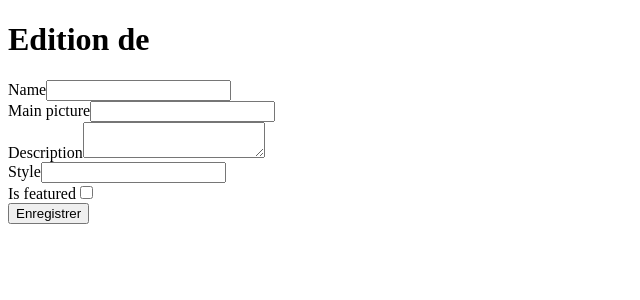
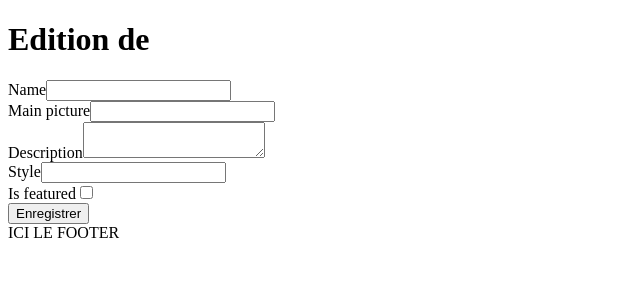
Before and after one commit to ron2cuba/offoron, a Symfony app: template templates/admin/edit/edit-band.html.twig in a window 1280 px wide. Shown: the top 300 px of the page, without its empty margins (0-640 px from the left). Run offline with Twig, Linux system fonts and the light colour scheme; the template is opened without the code that fills it, so the values that code supplies are empty; form fields are guessed from the names that the template uses; some libraries are stand-ins or nearby versions.

Commit message:
organisation

```diff
--- a/templates/base.html.twig
+++ b/templates/base.html.twig
@@ -5,8 +5,7 @@
         <meta name="viewport" content="width=device-width, initial-scale=1">
         <link rel="shortcut icon" href="{{ asset('build/images/inversed_offoron.png') }}" type="image/x-icon">
         <title>{% block title %}Welcome!{% endblock %}</title>
-        {# Run `composer require symfony/webpack-encore-bundle`
-           and uncomment the following Encore helpers to start using Symfony UX #}
+
         {% block stylesheets %}
            {{ encore_entry_link_tags('app') }}
         {% endblock %}
@@ -17,10 +16,12 @@
             {% include "_partials/_header.html.twig" %}
 
             {% block body %}
-
+                ICI LE BODY
             {% endblock %}
 
-            {% include "_partials/_footer.html.twig" %}
+            {% block footer %}
+                ICI LE FOOTER
+            {% endblock %}
 
         {% block javascripts %}
             {{ encore_entry_script_tags('app') }}
```
